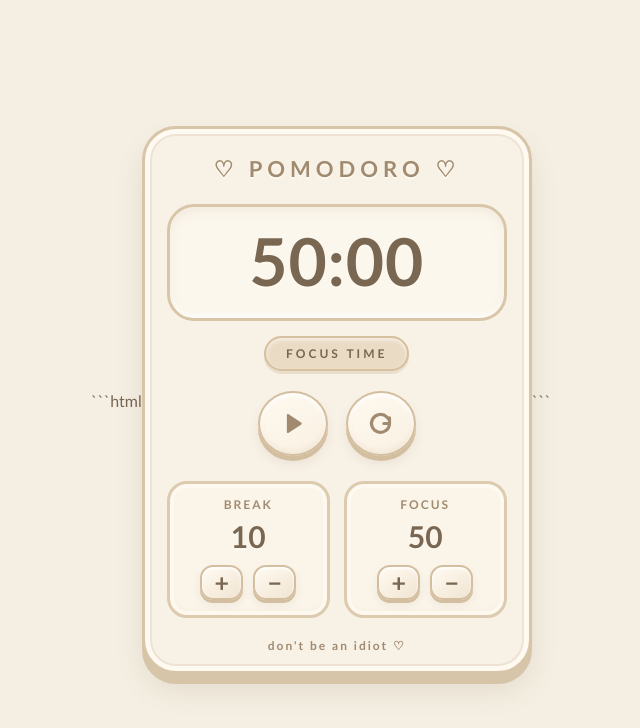
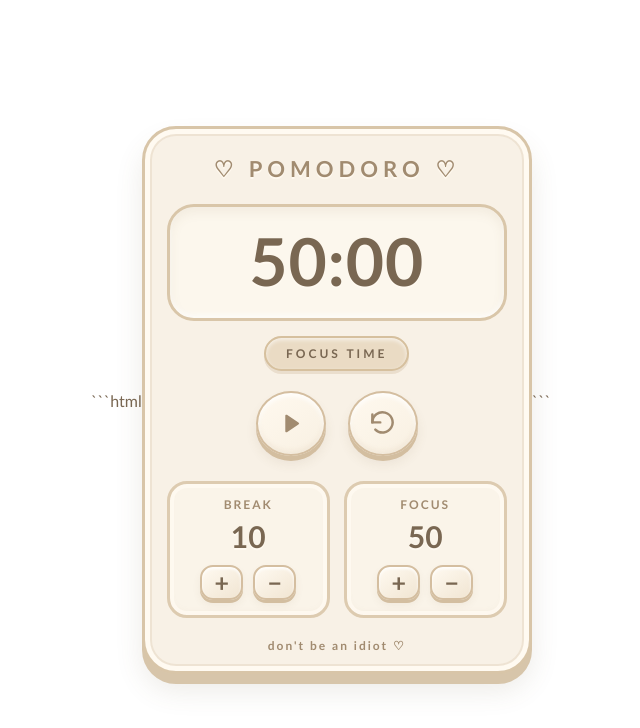
Before and after one commit to ximaanxjeff-bit/jfnlwgjs, a plain HTML site: page index.html in a window 1280 px wide. Shown: the whole page, without its empty margins (319-959 px from the left). Drawn offline with Linux system fonts and the light colour scheme.

Commit message:
Update index.html

```diff
--- a/index.html
+++ b/index.html
@@ -8,8 +8,7 @@
 
 <style>
 :root {
-    /* Light beige colour palette */
-    --page: #f5efe3;
+    --page: #ffffff;
     --card: #f8f1e6;
     --card-border: #d8c5a8;
     --card-highlight: #fffaf1;
@@ -31,13 +30,15 @@
 
     --text: #796752;
     --text-light: #a18b70;
-    --text-dark: #655440;
-
     --shadow-soft: rgba(111, 87, 57, 0.12);
 }
 
 * {
     box-sizing: border-box;
+}
+
+html {
+    background: #ffffff;
 }
 
 body {
@@ -47,7 +48,7 @@ body {
     display: flex;
     align-items: center;
     justify-content: center;
-    background: var(--page);
+    background: #ffffff;
     font-family: "Trebuchet MS", Arial, sans-serif;
     color: var(--text);
 }
@@ -57,11 +58,9 @@ body {
     max-width: 390px;
     padding: 26px 22px 18px;
     text-align: center;
-
     background: var(--card);
     border: 3px solid var(--card-border);
     border-radius: 34px;
-
     box-shadow:
         inset 0 0 0 5px var(--card-highlight),
         inset 0 0 0 7px rgba(207, 185, 151, 0.25),
@@ -81,11 +80,9 @@ h1 {
 .timer-display {
     padding: 18px 8px 20px;
     margin-bottom: 15px;
-
     background: var(--display);
     border: 3px solid var(--display-border);
     border-radius: 27px;
-
     box-shadow:
         inset 0 5px 12px rgba(132, 105, 70, 0.08),
         inset 0 -3px 5px rgba(255, 255, 255, 0.8);
@@ -106,16 +103,13 @@ h1 {
     min-width: 145px;
     margin-bottom: 20px;
     padding: 8px 17px;
-
     background: var(--badge);
     border: 2px solid var(--badge-border);
     border-radius: 30px;
-
     color: var(--text);
     font-size: 12px;
     font-weight: 900;
     letter-spacing: 3px;
-
     box-shadow:
         inset 0 2px 4px rgba(255, 255, 255, 0.65),
         0 3px 0 rgba(190, 164, 128, 0.25);
@@ -124,7 +118,8 @@ h1 {
 .controls {
     display: flex;
     justify-content: center;
-    gap: 18px;
+    align-items: center;
+    gap: 22px;
     margin-bottom: 25px;
 }
 
@@ -138,29 +133,20 @@ button {
 .control-button {
     width: 70px;
     height: 65px;
-
+    flex: 0 0 70px;
     display: flex;
     align-items: center;
     justify-content: center;
-
-    background: linear-gradient(
-        145deg,
-        #fff9ef,
-        var(--button)
-    );
-
+    padding: 0;
+    background: linear-gradient(145deg, #fff9ef, var(--button));
     border: 2px solid var(--button-border);
     border-radius: 50%;
-
     box-shadow:
         inset 0 3px 5px rgba(255, 255, 255, 0.9),
         inset 0 -3px 5px rgba(191, 164, 127, 0.13),
         0 5px 0 var(--button-shadow),
         0 8px 12px rgba(111, 87, 57, 0.09);
-
-    transition:
-        transform 0.15s ease,
-        box-shadow 0.15s ease,
+    transition: transform 0.15s ease, box-shadow 0.15s ease,
         background 0.15s ease;
 }
 
@@ -181,26 +167,36 @@ button {
 }
 
 .control-button svg {
+    display: block;
     width: 27px;
     height: 27px;
+    flex: 0 0 27px;
+    fill: none;
+    stroke: var(--text-light);
+    stroke-width: 2.2;
+    stroke-linecap: round;
+    stroke-linejoin: round;
+}
+
+#playIcon {
     fill: var(--text-light);
-    stroke: var(--text-light);
+    stroke: none;
+    width: 25px;
+    height: 25px;
 }
 
 .settings {
     display: grid;
-    grid-template-columns: 1fr 1fr;
+    grid-template-columns: repeat(2, minmax(0, 1fr));
     gap: 14px;
 }
 
 .setting-box {
     min-width: 0;
     padding: 13px 8px 15px;
-
     background: var(--settings);
     border: 3px solid var(--settings-border);
     border-radius: 20px;
-
     box-shadow:
         inset 0 0 0 4px rgba(255, 250, 241, 0.9),
         inset 0 -3px 6px rgba(180, 152, 115, 0.08);
@@ -226,38 +222,29 @@ button {
 .setting-controls {
     display: flex;
     justify-content: center;
+    align-items: center;
     gap: 10px;
 }
 
 .setting-button {
     width: 43px;
     height: 35px;
-
+    flex: 0 1 43px;
     display: flex;
     align-items: center;
     justify-content: center;
-
-    background: linear-gradient(
-        145deg,
-        #fffaf1,
-        #f1e5d2
-    );
-
+    padding: 0;
+    background: linear-gradient(145deg, #fffaf1, #f1e5d2);
     border: 2px solid var(--button-border);
     border-radius: 13px;
-
     box-shadow:
         inset 0 2px 3px rgba(255, 255, 255, 0.9),
         0 3px 0 var(--button-shadow),
         0 5px 8px rgba(111, 87, 57, 0.07);
-
     font-size: 25px;
     font-weight: 700;
     line-height: 1;
-
-    transition:
-        transform 0.15s ease,
-        background 0.15s ease;
+    transition: transform 0.15s ease, background 0.15s ease;
 }
 
 .setting-button:hover {
@@ -302,6 +289,10 @@ footer {
         gap: 9px;
     }
 
+    .setting-controls {
+        gap: 6px;
+    }
+
     .setting-button {
         width: 38px;
     }
@@ -330,31 +321,18 @@ footer {
     </div>
 
     <div class="controls">
-        <button
-            class="control-button"
-            id="playButton"
-            type="button"
-            aria-label="Start timer"
-        >
+        <button class="control-button" id="playButton"
+            type="button" aria-label="Start timer">
             <svg id="playIcon" viewBox="0 0 24 24" aria-hidden="true">
-                <path d="M7 4.5c0-.8.9-1.3 1.6-.8l11 7.3a1.2 1.2 0 0 1 0 2l-11 7.3c-.7.5-1.6 0-1.6-.8z" stroke="none"/>
+                <path d="M7 4.5c0-.8.9-1.3 1.6-.8l11 7.3a1.2 1.2 0 0 1 0 2l-11 7.3c-.7.5-1.6 0-1.6-.8z"/>
             </svg>
         </button>
 
-        <button
-            class="control-button"
-            id="resetButton"
-            type="button"
-            aria-label="Reset timer"
-        >
+        <button class="control-button" id="resetButton"
+            type="button" aria-label="Reset timer">
             <svg viewBox="0 0 24 24" aria-hidden="true">
-                <path
-                    d="M20 7v5h-5 M20 12a8 8 0 1 1-2.3-5.7L20 9"
-                    fill="none"
-                    stroke-width="2.8"
-                    stroke-linecap="round"
-                    stroke-linejoin="round"
-                />
+                <path d="M3 11a9 9 0 1 1 2.64 6.36"/>
+                <path d="M3 4v7h7"/>
             </svg>
         </button>
     </div>
@@ -363,42 +341,22 @@ footer {
         <div class="setting-box">
             <div class="setting-label">BREAK</div>
             <div class="setting-value" id="breakValue">10</div>
-
             <div class="setting-controls">
-                <button
-                    class="setting-button"
-                    id="breakPlus"
-                    type="button"
-                    aria-label="Increase break by one minute"
-                >+</button>
-
-                <button
-                    class="setting-button"
-                    id="breakMinus"
-                    type="button"
-                    aria-label="Decrease break by one minute"
-                >−</button>
+                <button class="setting-button" id="breakPlus"
+                    type="button" aria-label="Increase break by one minute">+</button>
+                <button class="setting-button" id="breakMinus"
+                    type="button" aria-label="Decrease break by one minute">−</button>
             </div>
         </div>
 
         <div class="setting-box">
             <div class="setting-label">FOCUS</div>
             <div class="setting-value" id="focusValue">50</div>
-
             <div class="setting-controls">
-                <button
-                    class="setting-button"
-                    id="focusPlus"
-                    type="button"
-                    aria-label="Increase focus by five minutes"
-                >+</button>
-
-                <button
-                    class="setting-button"
-                    id="focusMinus"
-                    type="button"
-                    aria-label="Decrease focus by five minutes"
-                >−</button>
+                <button class="setting-button" id="focusPlus"
+                    type="button" aria-label="Increase focus by five minutes">+</button>
+                <button class="setting-button" id="focusMinus"
+                    type="button" aria-label="Decrease focus by five minutes">−</button>
             </div>
         </div>
     </section>
@@ -441,11 +399,11 @@ function updateDisplay() {
 function updatePlayIcon() {
     if (state.running) {
         playIcon.innerHTML =
-            '<path d="M6 4h4.5v16H6z M13.5 4H18v16h-4.5z" stroke="none"/>';
+            '<path d="M6 4h4.5v16H6z M13.5 4H18v16h-4.5z"/>';
         playButton.setAttribute("aria-label", "Pause timer");
     } else {
         playIcon.innerHTML =
-            '<path d="M7 4.5c0-.8.9-1.3 1.6-.8l11 7.3a1.2 1.2 0 0 1 0 2l-11 7.3c-.7.5-1.6 0-1.6-.8z" stroke="none"/>';
+            '<path d="M7 4.5c0-.8.9-1.3 1.6-.8l11 7.3a1.2 1.2 0 0 1 0 2l-11 7.3c-.7.5-1.6 0-1.6-.8z"/>';
         playButton.setAttribute("aria-label", "Start timer");
     }
 }
@@ -458,7 +416,6 @@ function updateSettingsDisplay() {
         state.running || state.focusLength >= 120;
     document.getElementById("focusMinus").disabled =
         state.running || state.focusLength <= 5;
-
     document.getElementById("breakPlus").disabled =
         state.running || state.breakLength >= 60;
     document.getElementById("breakMinus").disabled =
@@ -487,7 +444,6 @@ function pauseTimer() {
     state.running = false;
     clearInterval(state.interval);
     state.interval = null;
-
     updatePlayIcon();
     updateSettingsDisplay();
 }
@@ -503,9 +459,7 @@ function toggleTimer() {
 function switchMode() {
     state.breakMode = !state.breakMode;
     state.secondsLeft = (
-        state.breakMode
-            ? state.breakLength
-            : state.focusLength
+        state.breakMode ? state.breakLength : state.focusLength
     ) * 60;
 
     updateDisplay();
@@ -516,7 +470,6 @@ function resetTimer() {
     pauseTimer();
     state.breakMode = false;
     state.secondsLeft = state.focusLength * 60;
-
     updateDisplay();
     updateSettingsDisplay();
 }
@@ -525,8 +478,7 @@ function changeFocus(amount) {
     if (state.running) return;
 
     state.focusLength = Math.min(
-        120,
-        Math.max(5, state.focusLength + amount)
+        120, Math.max(5, state.focusLength + amount)
     );
 
     if (!state.breakMode) {
@@ -541,8 +493,7 @@ function changeBreak(amount) {
     if (state.running) return;
 
     state.breakLength = Math.min(
-        60,
-        Math.max(1, state.breakLength + amount)
+        60, Math.max(1, state.breakLength + amount)
     );
 
     if (state.breakMode) {
@@ -558,13 +509,10 @@ resetButton.addEventListener("click", resetTimer);
 
 document.getElementById("focusPlus")
     .addEventListener("click", () => changeFocus(5));
-
 document.getElementById("focusMinus")
     .addEventListener("click", () => changeFocus(-5));
-
 document.getElementById("breakPlus")
     .addEventListener("click", () => changeBreak(1));
-
 document.getElementById("breakMinus")
     .addEventListener("click", () => changeBreak(-1));
 
```
